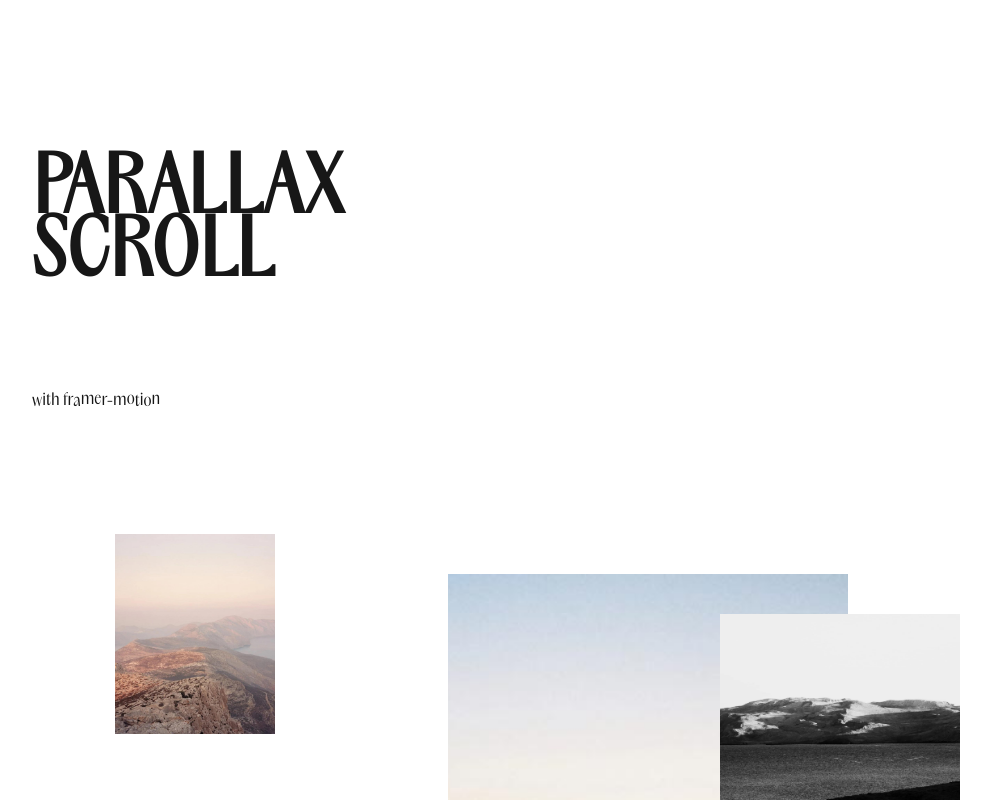
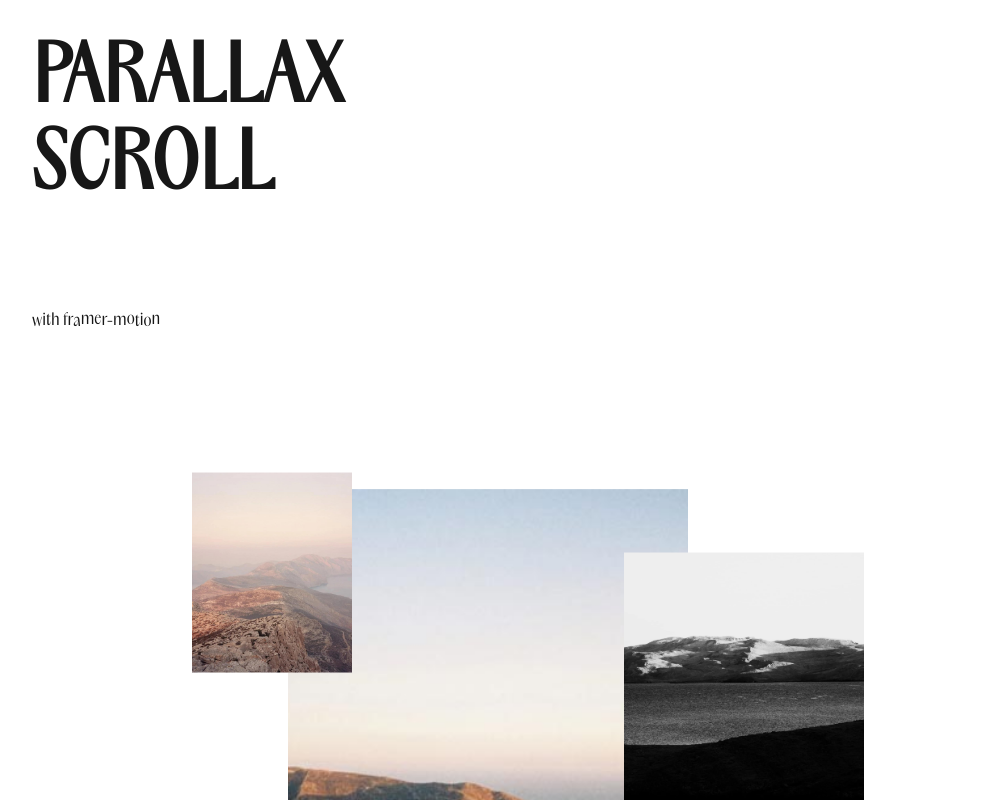
Before and after one commit to princeeze/scroll-anim, a Next.js app: page /scroll-parallax in a window 1280 px wide. Shown: the part 720-1520 px from the top of the page, without its empty margins (48-1039 px from the left). Built offline with nearby package versions, Linux system fonts and the light colour scheme.

Commit message:
fix: fix image scroll

```diff
--- a/app/scroll-parallax/page.tsx
+++ b/app/scroll-parallax/page.tsx
@@ -15,19 +15,22 @@ export default function Index() {
     offset: ["start end", "end start"],
   });
 
-  const sm = useTransform(scrollYProgress, [0, 1], [0, -50]);
+  const sm = useTransform(scrollYProgress, [0, 1], [0, -100]);
   const md = useTransform(scrollYProgress, [0, 1], [0, -150]);
   const lg = useTransform(scrollYProgress, [0, 1], [0, -250]);
 
   const images = [
     {
+      src: image3,
+      y: lg,
+    },
+    {
       src: image1,
+      y: md,
     },
     {
       src: image2,
-    },
-    {
-      src: image3,
+      y: lg,
     },
   ];
 
@@ -45,7 +48,7 @@ export default function Index() {
   return (
     <div className="cont">
       <div className="h-[100vh]"></div>
-      <div className="m-[10vh]" ref={containerRef}>
+      <div className="mx-[10vh]" ref={containerRef}>
         <motion.h1
           style={{ y: sm }}
           className="text-[6vw] font-black uppercase"
@@ -66,18 +69,17 @@ export default function Index() {
           </p>
         </div>
       </div>
-      <div className="relative mt-[10vh] flex w-full justify-center">
-        {images.map(({ src }, i) => {
+      <div className="relative mt-[30vh] flex w-full justify-center">
+        {images.map(({ src, y }, i) => {
           return (
             <motion.div
               key={`i_${i}`}
               className={`relative ${
-                i === 0 ? "left-[20vw] top-[10vh] z-10 h-[60vh] w-[50vh]" : ""
-              } ${
-                i === 1 ? "left-[10vw] top-[15vh] z-20 h-[40vh] w-[30vh]" : ""
-              } ${
-                i === 2 ? "left-[-56vw] top-[5vh] z-30 h-[25vh] w-[20vh]" : ""
+                i === 0 ? "top-[5vh] z-30 h-[25vh] w-[20vh]" : ""
+              } ${i === 1 ? "-left-[5vw] z-10 h-[60vh] w-[50vh]" : ""} ${
+                i === 2 ? "-left-[10vw] top-[15vh] z-20 h-[40vh] w-[30vh]" : ""
               }`}
+              style={{ y }}
             >
               <Image
                 src={src}
```
